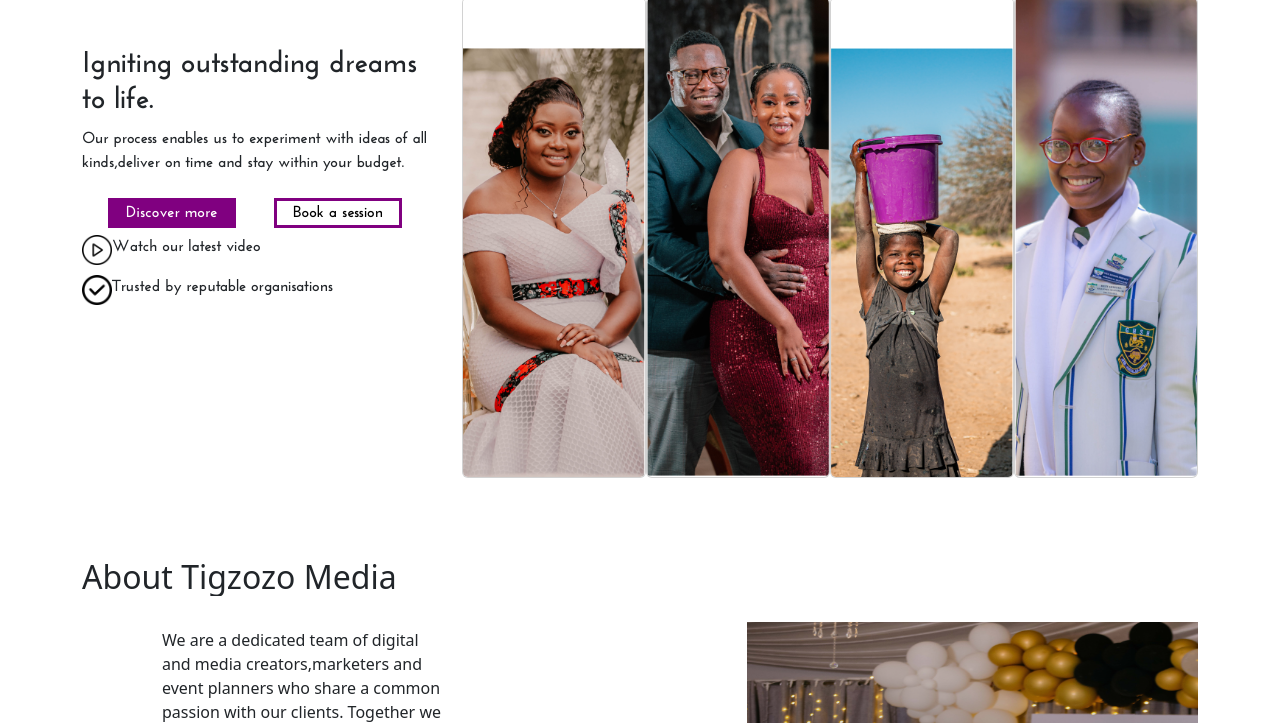
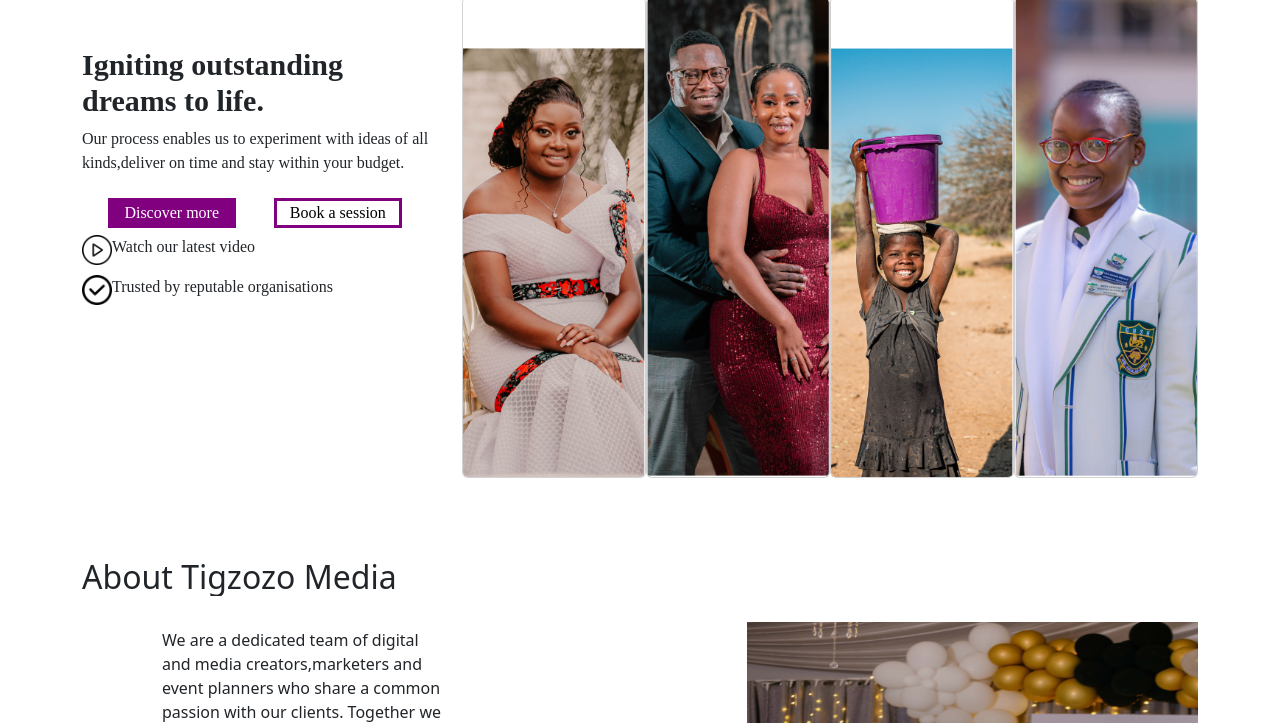
Before and after one commit to TinotendaGarikayii/Tigzozo, a plain HTML site: page index.html in a window 1280 px wide. Shown: the part 77-800 px from the top of the page. Drawn offline with Linux system fonts and the light colour scheme.

Commit message:
finlised

```diff
--- a/css/style.scss
+++ b/css/style.scss
@@ -2,10 +2,7 @@
    v2.0 | 20110126
    License: none (public domain)
 */
-@font-face {
-    font-family: 'JosefinSans-Bold.ttf';
-    src: url('/fonts/josefin-sans/JosefinSans-Bold.ttf');
-}
+
 
 html, body, div, span, applet, object, iframe,
 h1, h2, h3, h4, h5, h6, p, blockquote, pre,
```
Also changed, not shown: css/style.css, 1 other file.
